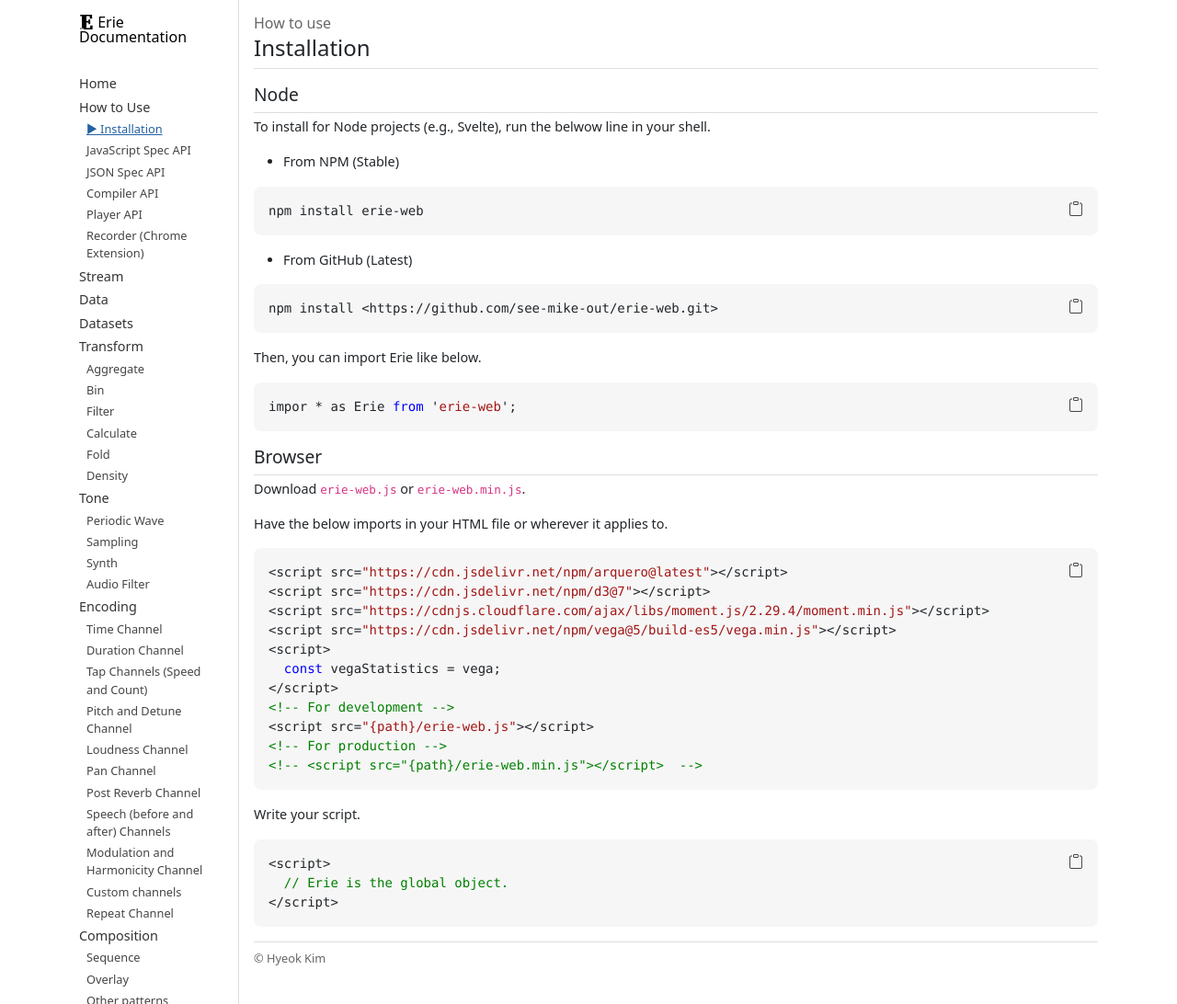
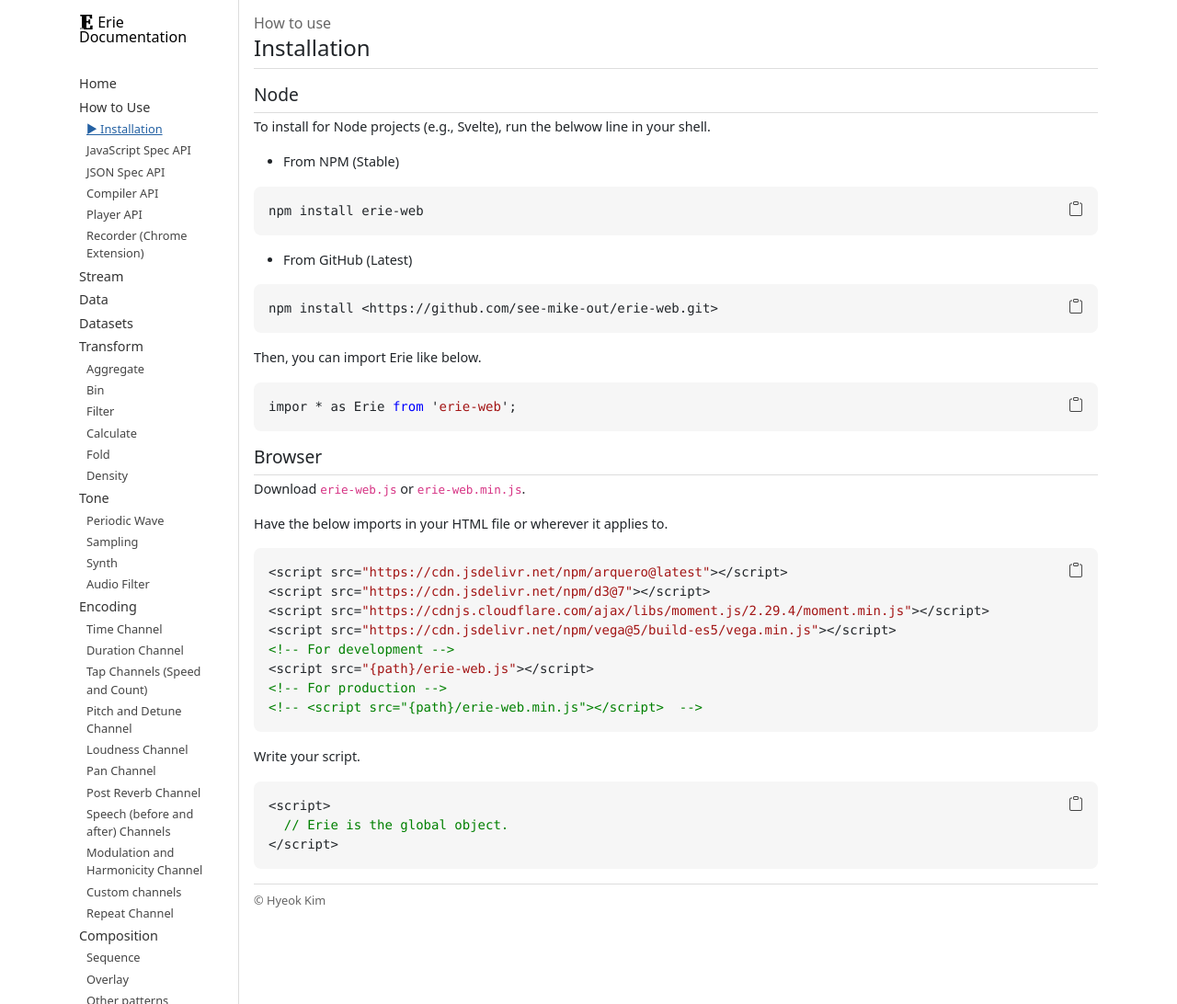
Before and after one commit to see-mike-out/erie-documentation, a Jekyll site: the page built from docs/how-to-use/installation.md, in a window 1280 px wide. Shown: the whole page at 92% size. Built offline with Jekyll 4.4.1, drawn with Linux system fonts in a browser that asks for light colours.

Commit message:
reflect vega import patch

```diff
--- a/docs/how-to-use/installation.md
+++ b/docs/how-to-use/installation.md
@@ -39,9 +39,6 @@
 <script src="https://cdn.jsdelivr.net/npm/d3@7"></script>
 <script src="https://cdnjs.cloudflare.com/ajax/libs/moment.js/2.29.4/moment.min.js"></script>
 <script src="https://cdn.jsdelivr.net/npm/vega@5/build-es5/vega.min.js"></script>
-<script>
-  const vegaStatistics = vega;
-</script>
 <!-- For development -->
 <script src="{path}/erie-web.js"></script>
 <!-- For production -->
```
